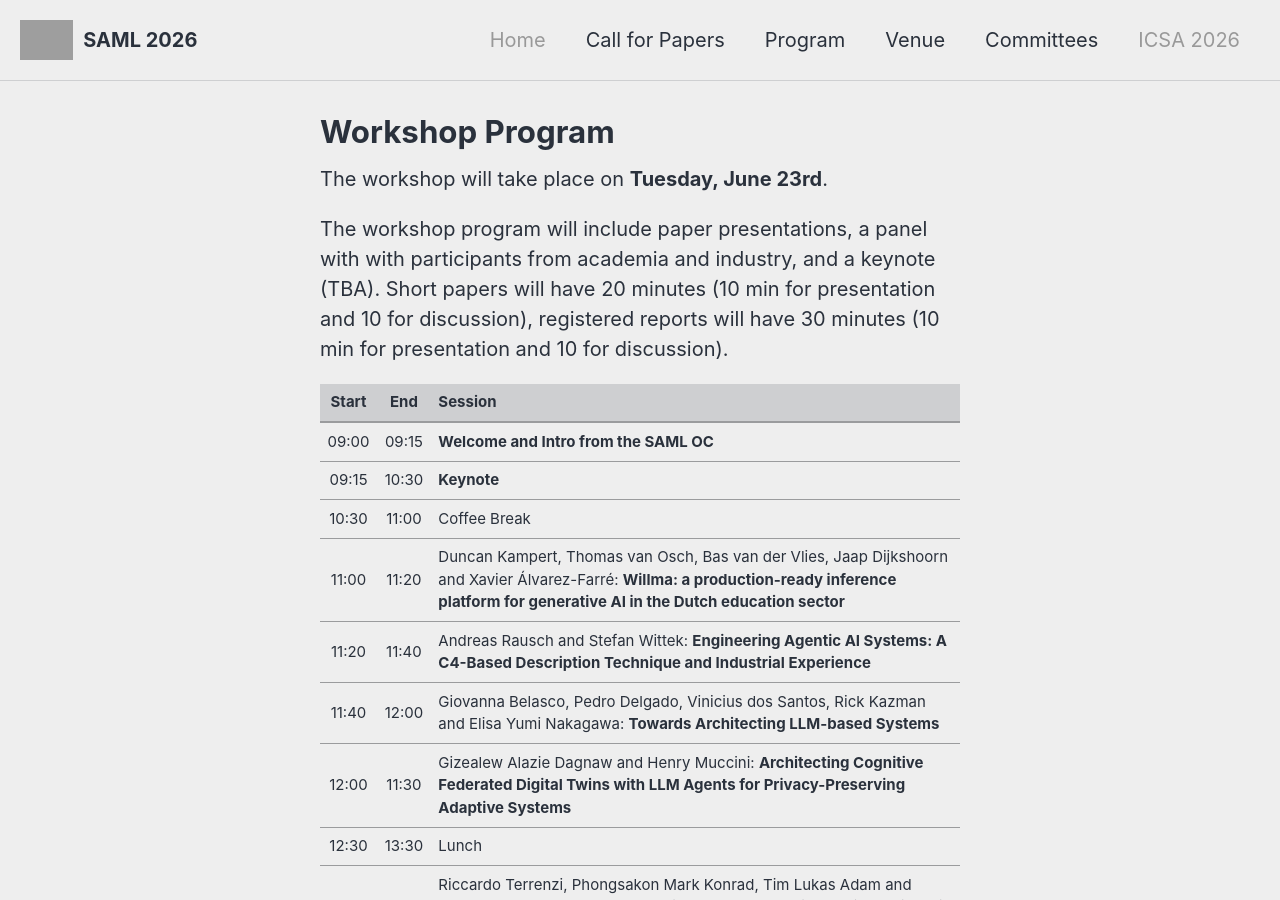
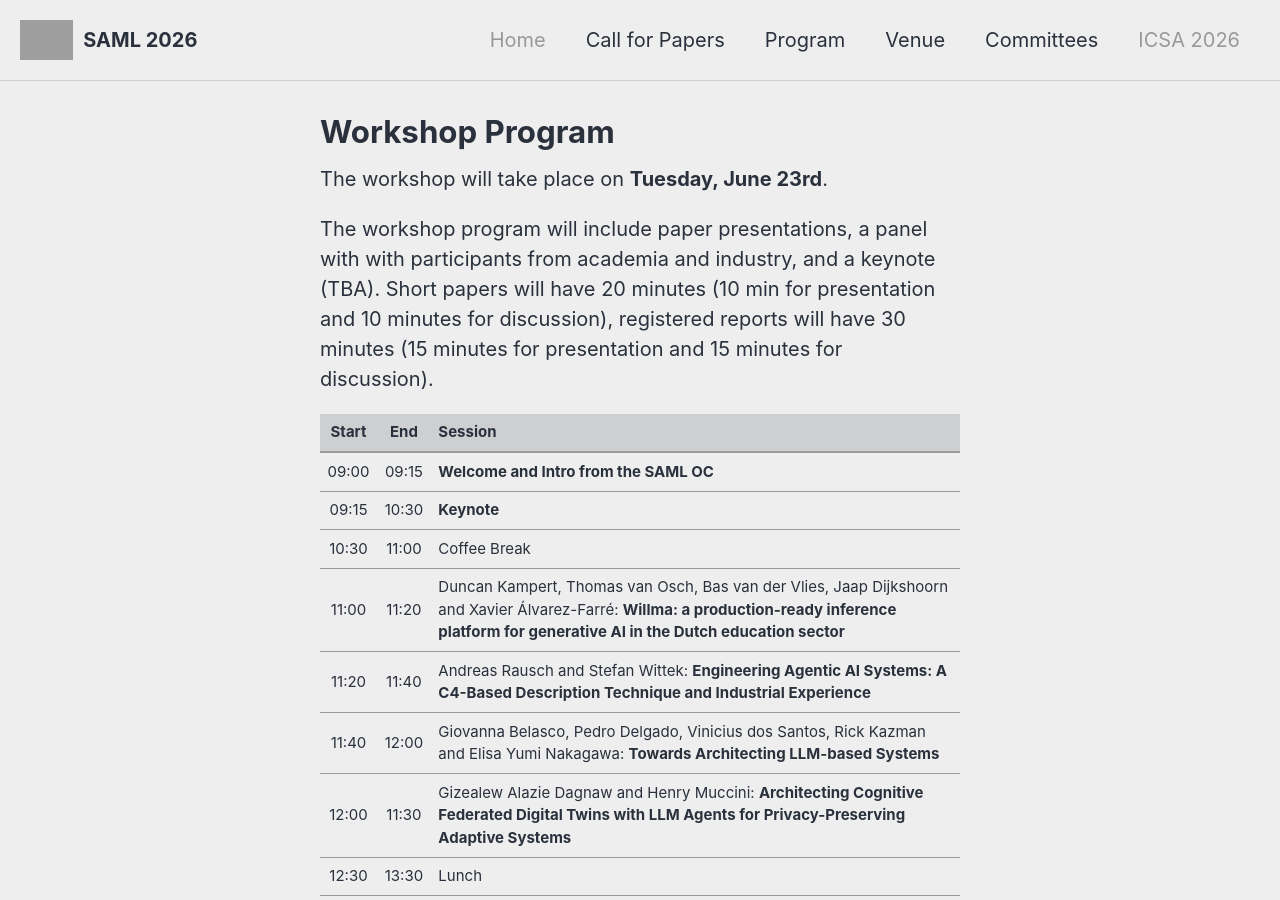
Before and after one commit to sa-ml/saml2026, a Jekyll site: the page built from _pages/program/program.md, in a window 1280 px wide and 900 px high. Built offline with Jekyll 4.4.1, drawn with Linux system fonts in a browser that asks for light colours; cached includes are drawn as plain includes; nearby versions of some CDN libraries; grey boxes are pictures that could not be loaded.

Commit message:
minor fix

```diff
--- a/_pages/program/program.md
+++ b/_pages/program/program.md
@@ -19,7 +19,7 @@ sidebar:
 
 The workshop will take place on **Tuesday, June 23rd**.
 
-The workshop program will include paper presentations, a panel with with participants from academia and industry, and a keynote (TBA). Short papers will have 20 minutes (10 min for presentation and 10 for discussion), registered reports will have 30 minutes (10 min for presentation and 10 for discussion).
+The workshop program will include paper presentations, a panel with with participants from academia and industry, and a keynote (TBA). Short papers will have 20 minutes (10 min for presentation and 10 minutes for discussion), registered reports will have 30 minutes (15 minutes for presentation and 15 minutes for discussion).
 
 <!--The workshop program will include paper presentations, a panel with with participants from academia and industry, and a [keynote](/program/keynotes).-->
 
```
